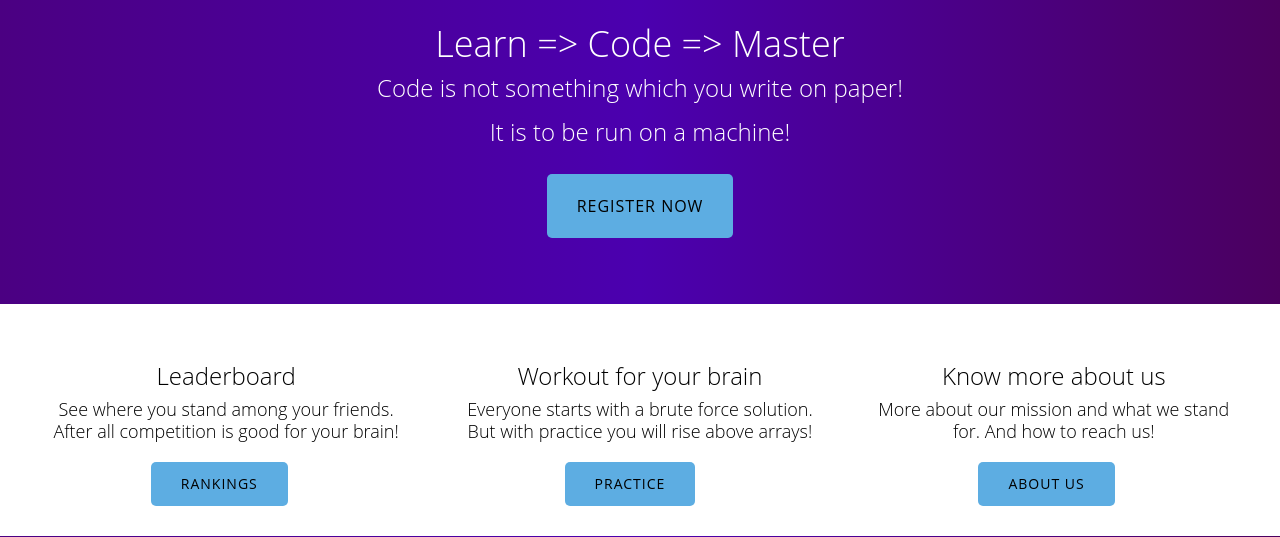
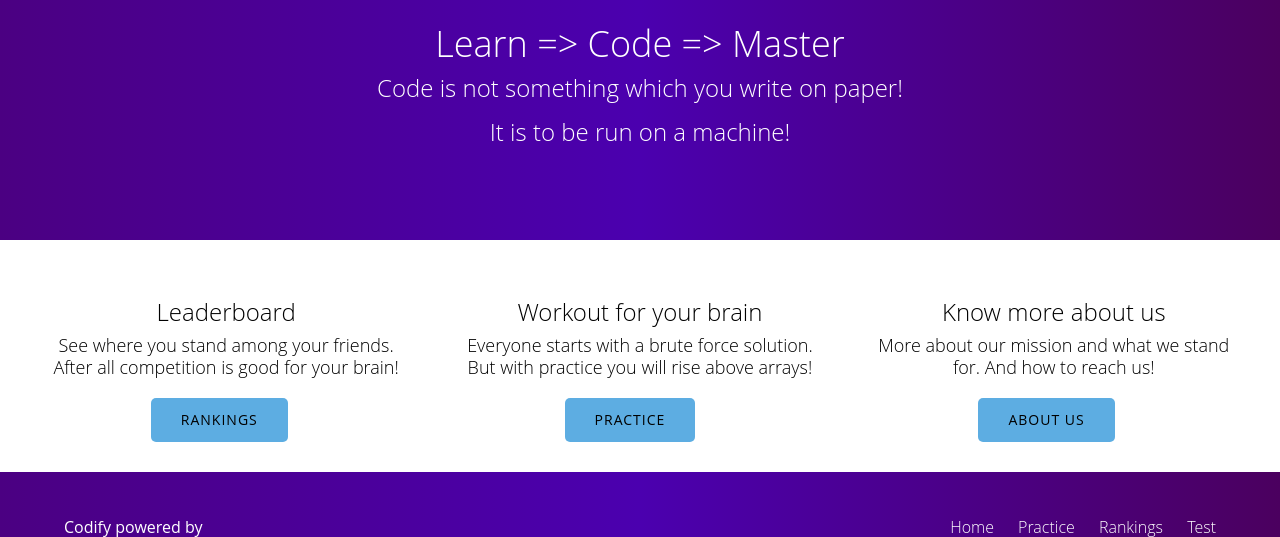
Before and after one commit to pmj642/Codify, a PHP site: page /index.php in a window 1280 px wide. Shown: the part 120-657 px from the top of the page. Run offline with PHP 8.4, Linux system fonts and the light colour scheme; the visitor is signed in with stand-in values (Sample User, id 1).

Commit message:
added condition to showing the register button

```diff
--- a/index.php
+++ b/index.php
@@ -25,7 +25,12 @@
           <p>Code is not something which you write on paper! <br>
               It is to be run on a machine!</p>
 
-          <a class="btn btn-alt" href="register_form.php">Register Now</a>
+        <?php
+              if(!isset($_SESSION['user']))
+              {
+                  echo "<a class='btn btn-alt' href='register_form.php'>Register Now</a>";
+              }
+        ?>
 
         </section>
 
```
